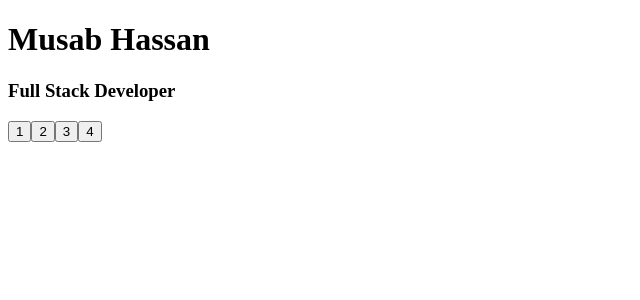
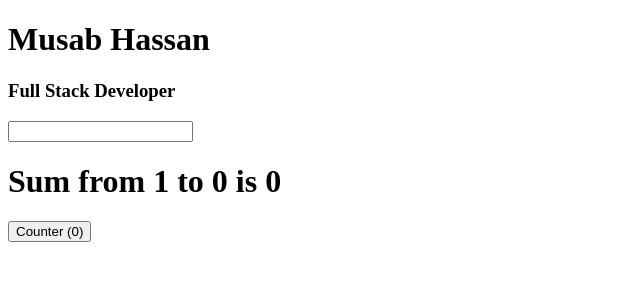
Before and after one commit to musab0712/TodoApp, a React (Vite) app in the folder frontend/: page / in a window 1280 px wide. Shown: the top 300 px of the page, without its empty margins (0-640 px from the left). Built offline with nearby package versions, Linux system fonts and the light colour scheme; no server answers.

Commit message:
learn UseMeno()

```diff
--- a/frontend/src/App.jsx
+++ b/frontend/src/App.jsx
@@ -1,12 +1,12 @@
 import "./App.css";
-import TodoWithButton from "./componenets/experiment/TodoWithButton";
+import UseMemoWithEx from "./componenets/experiment/UseMemoWithEx";
 
 function App() {
   return (
     <div>
       <h1>Musab Hassan</h1>
       <h3>Full Stack Developer</h3>
-      <TodoWithButton />
+      <UseMemoWithEx />
     </div>
   );
 }
--- /dev/null
+++ b/frontend/src/componenets/experiment/UseMemoWithEx.jsx
@@ -0,0 +1,32 @@
+import { useMemo, useState } from "react";
+
+export default function UseMemoWithEx() {
+  const [count, setCount] = useState(0);
+  const [value, setValue] = useState(0);
+
+  let sum = useMemo(() => {
+    let count = 0;
+    for (let i = 1; i <= value; i++) {
+      count += i;
+    }
+    return count;
+  }, [value]);
+
+  function handleCounter() {
+    setCount(count + 1);
+  }
+
+  function handleChange(e) {
+    setValue(e.target.value);
+  }
+
+  return (
+    <>
+      <input onChange={handleChange} type="number" />
+      <h1>
+        Sum from 1 to {value} is {sum}
+      </h1>
+      <button onClick={handleCounter}>Counter ({count})</button>
+    </>
+  );
+}
```
